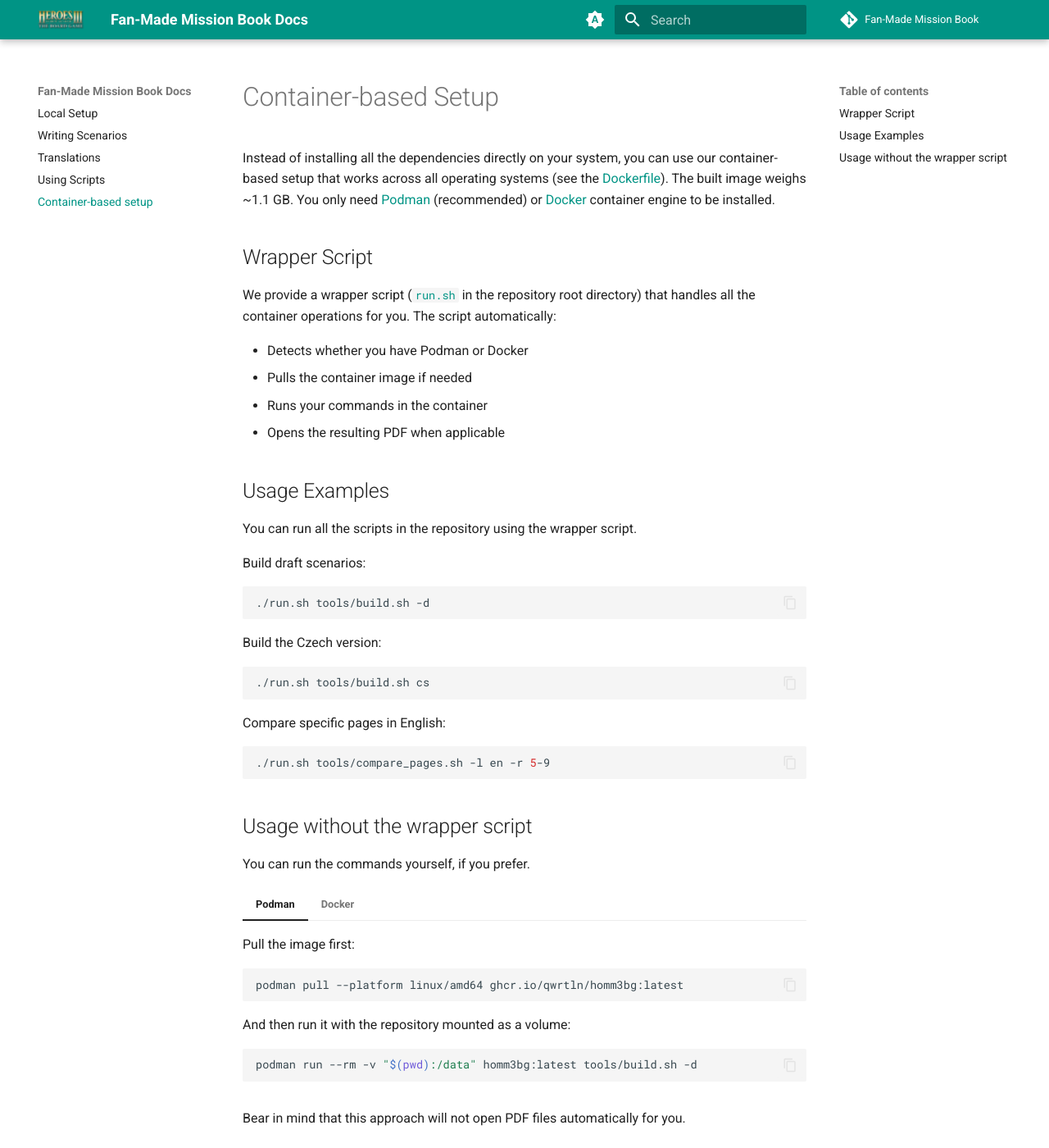
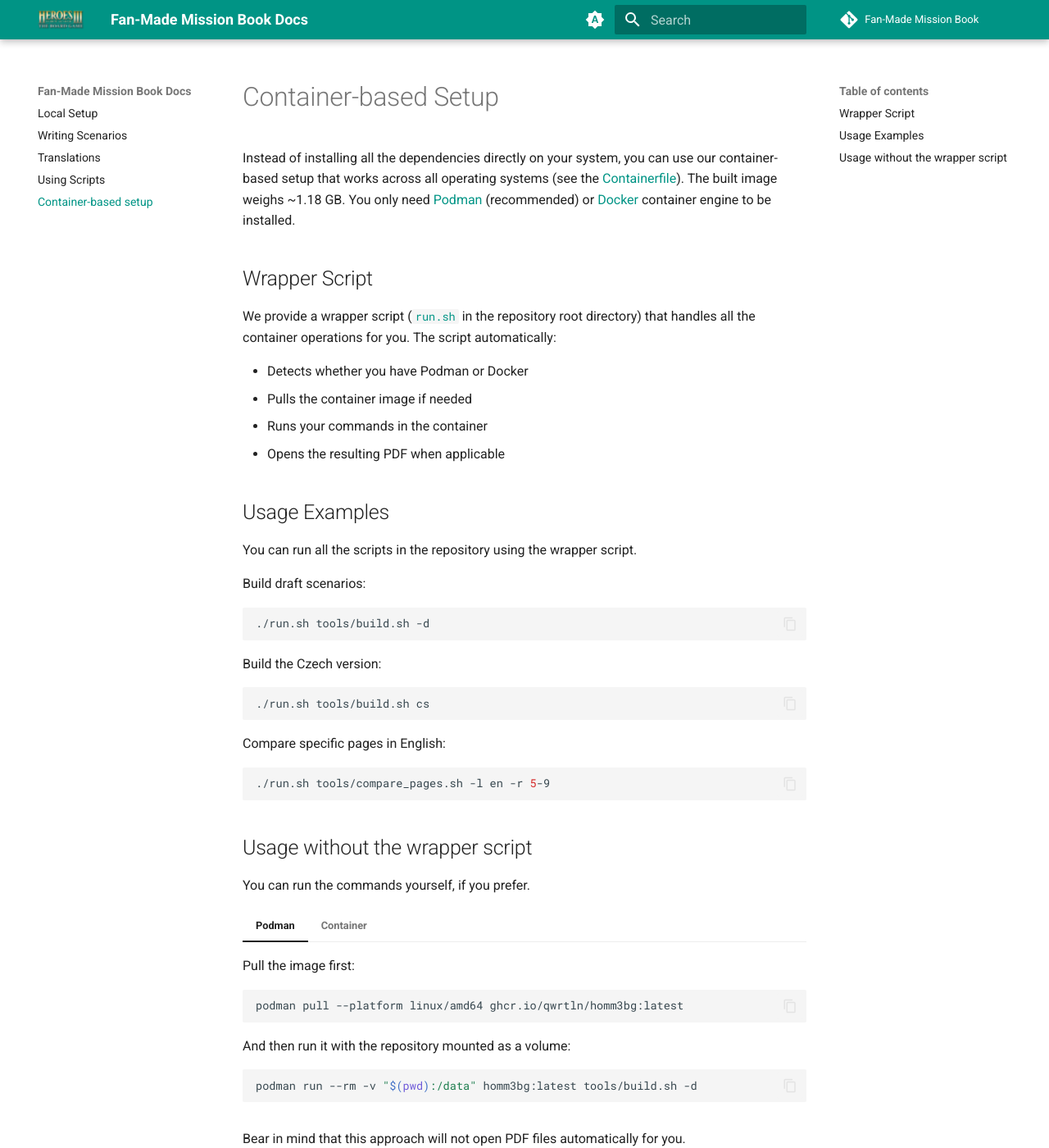
Before and after one commit to qwrtln/Homm3BG-mission-book, an MkDocs documentation site: the page built from docs/container.md, in a window 1280 px wide and 1400 px high. Shown: the whole window at 82% size. Built offline with MkDocs 1.6.1 and Material for MkDocs 9.7.7, drawn with Linux system fonts in a browser that asks for light colours; comment, search, counter and statistics services are not loaded.

Commit message:
Update and declutter container (#436)

````diff
--- a/docs/container.md
+++ b/docs/container.md
@@ -1,7 +1,7 @@
 # Container-based Setup
 
-Instead of installing all the dependencies directly on your system, you can use our container-based setup that works across all operating systems (see the [Dockerfile](https://github.com/qwrtln/Homm3BG-mission-book/blob/main/tools/container/Dockerfile)).
-The built image weighs ~1.1 GB.
+Instead of installing all the dependencies directly on your system, you can use our container-based setup that works across all operating systems (see the [Containerfile](https://github.com/qwrtln/Homm3BG-mission-book/blob/main/tools/container/Containerfile)).
+The built image weighs ~1.18 GB.
 You only need [Podman](https://podman.io/getting-started/installation) (recommended) or [Docker](https://www.docker.com/get-started) container engine to be installed.
 
 ## Wrapper Script
@@ -49,7 +49,7 @@ You can run the commands yourself, if you prefer.
     podman run --rm -v "$(pwd):/data" homm3bg:latest tools/build.sh -d
     ```
 
-=== "Docker"
+=== "Container"
 
     Pull the image first:
     ```bash
````
Also changed, not shown: 3 other files.
